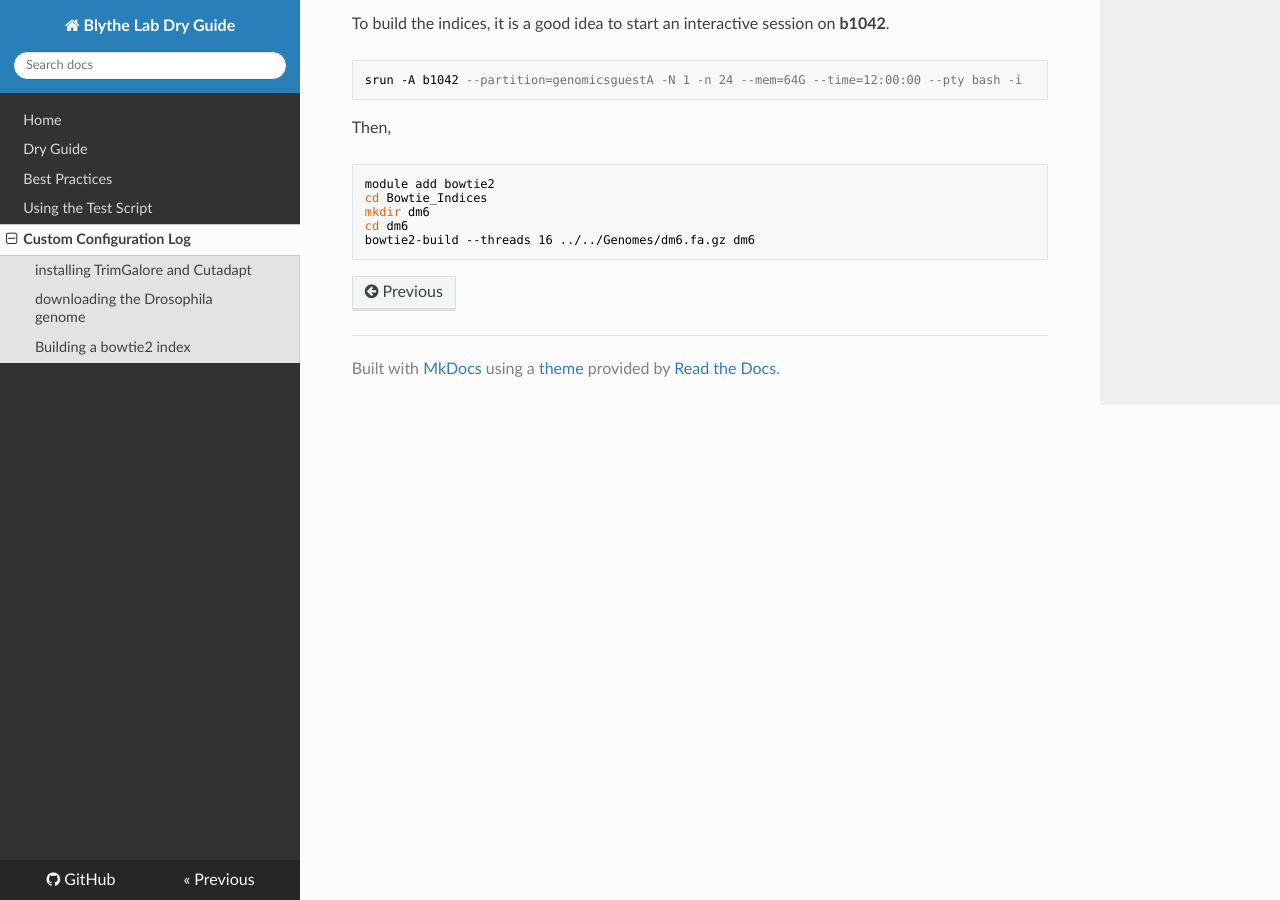
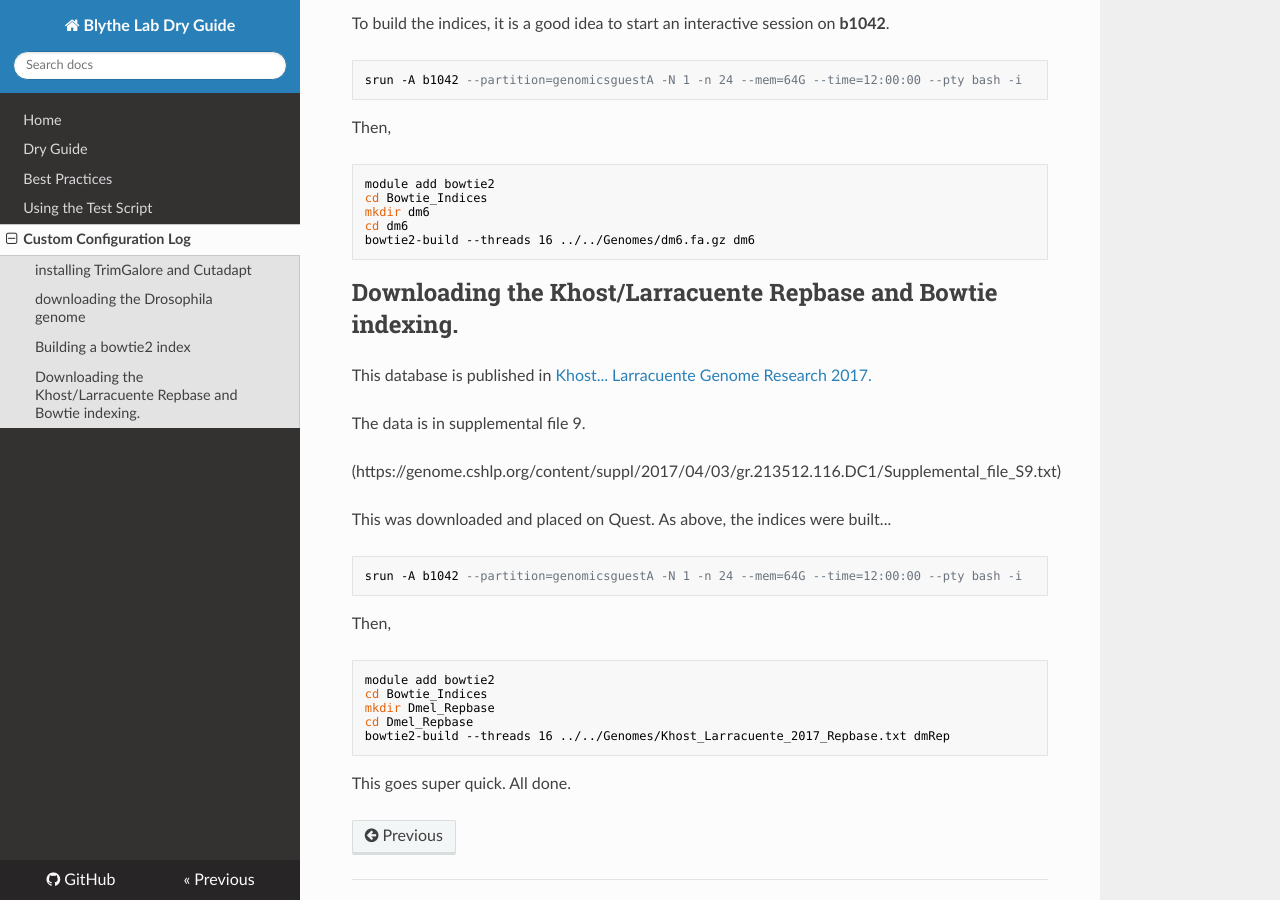
Before and after one commit to sblythe/Dry_Guide, an MkDocs documentation site: the page built from docs/configuration.md, in a window 1280 px wide and 900 px high, scrolled down 2080 px. Built offline with MkDocs 1.6.1, drawn with Linux system fonts in a browser that asks for light colours; nearby versions of some CDN libraries.

Commit message:
updated configuration doc with info on indexing Repbase

````diff
--- a/docs/configuration.md
+++ b/docs/configuration.md
@@ -101,3 +101,27 @@ mkdir dm6
 cd dm6
 bowtie2-build --threads 16 ../../Genomes/dm6.fa.gz dm6
 ```
+## Downloading the Khost/Larracuente Repbase and Bowtie indexing.
+
+This database is published in [Khost... Larracuente Genome Research 2017.](https://genome.cshlp.org/content/early/2017/04/03/gr.213512.116)
+
+The data is in supplemental file 9.
+
+(https://genome.cshlp.org/content/suppl/2017/04/03/gr.213512.116.DC1/Supplemental_file_S9.txt)
+
+This was downloaded and placed on Quest. As above, the indices were built...
+```
+srun -A b1042 --partition=genomicsguestA -N 1 -n 24 --mem=64G --time=12:00:00 --pty bash -i
+```
+
+Then,
+
+```
+module add bowtie2
+cd Bowtie_Indices
+mkdir Dmel_Repbase
+cd Dmel_Repbase
+bowtie2-build --threads 16 ../../Genomes/Khost_Larracuente_2017_Repbase.txt dmRep
+```
+
+This goes super quick. All done.
````
